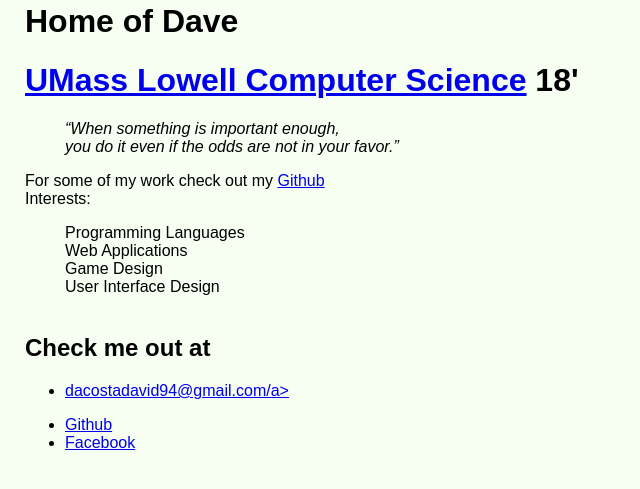
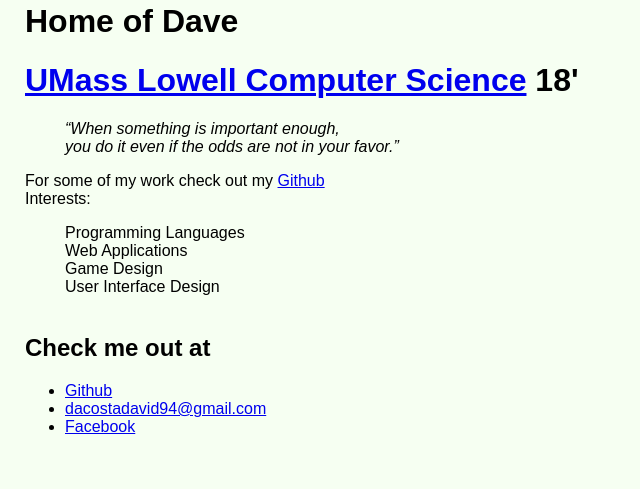
Before and after one commit to anti-dave/anti-dave.github.io, a plain HTML site: page index.html in a window 1280 px wide. Shown: the part 127-616 px from the top of the page, without its empty margins (0-640 px from the left). Drawn offline with Linux system fonts and the light colour scheme; files that its build step writes are made by us from their sources.

Commit message:
Up to Date

```diff
--- a/index.html
+++ b/index.html
@@ -58,13 +58,6 @@
         Check me out at
       </h2>
 
-      <div class="footer-col-wrapper">
-        <div class="footer-col footer-col-1">
-          <ul class="contact-list">
-            <li><a href="mailto:dacostadavid94@gmail.com">dacostadavid94@gmail.com/a></li>
-          </ul>
-        </div>
-
         <div class="footer-col footer-col-2">
           <ul class="social-media-list">
             <li>
@@ -72,6 +65,12 @@
                 <i class="fa fa-github-alt" aria-hidden="true"></i>
                 </span><span class="username">Github</span>
               </a>
+            </li>
+            <li>
+            	<a href="mailto:dacostadavid94@gmail.com">
+            		<i class="fa fa-email-alt" aria-hidden="true"></i>
+            	 	<span class="email">dacostadavid94@gmail.com</span>
+            	</a>
             </li>
             <li>
               <a href="https://www.facebook.com/david.dacosta.33">
```
